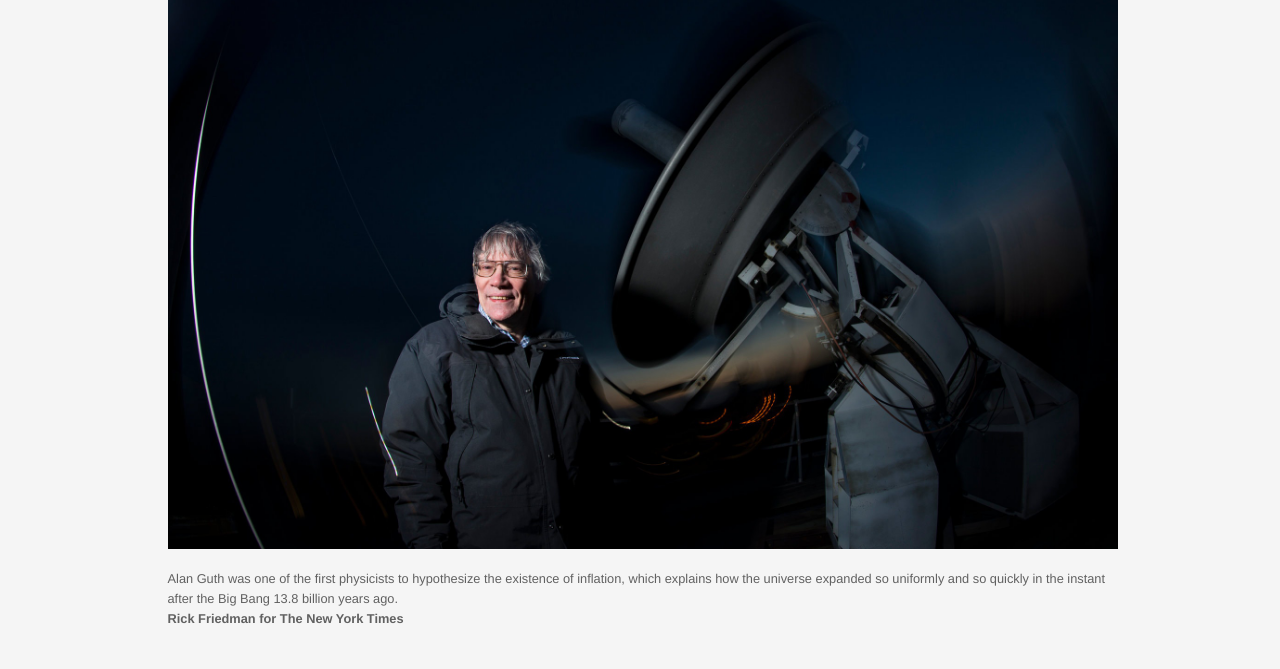
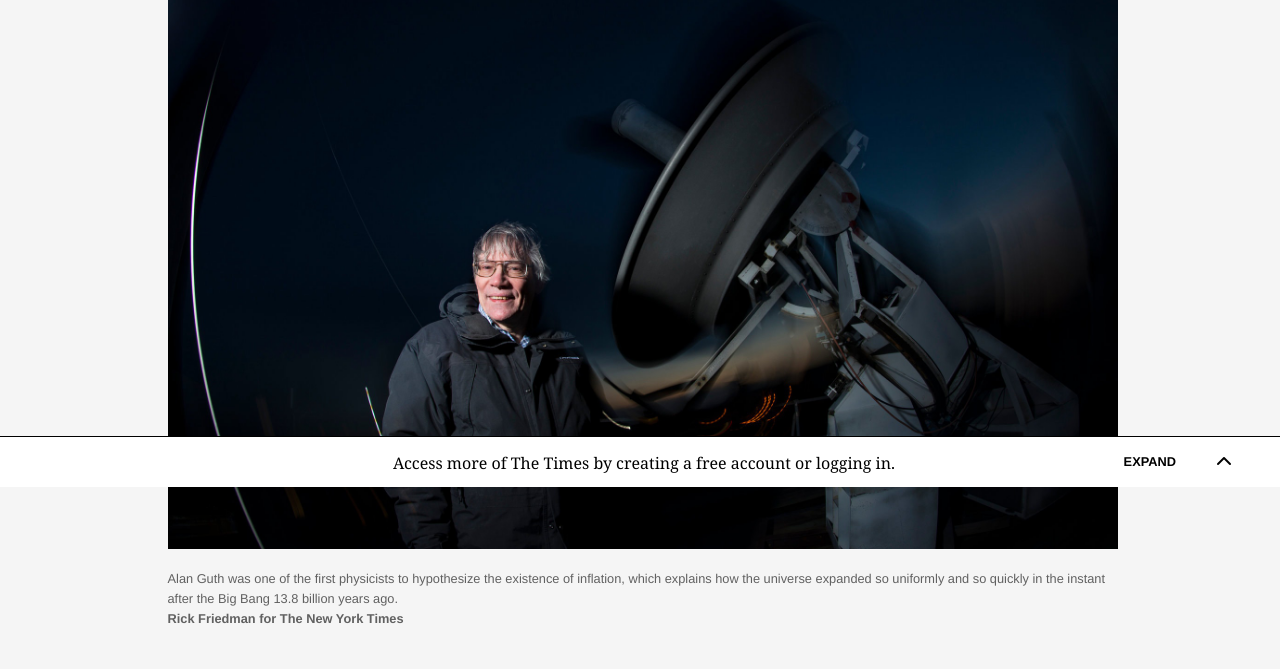
Before and after one commit to carlos-osorio-developer/carlos-osorio-developer.github.io, a PHP site: page / in a window 1280 px wide. Shown: the part 313-982 px from the top of the page. Run offline with PHP 8.4, Linux system fonts and the light colour scheme; some libraries are stand-ins or nearby versions.

Commit message:
Implement a fixed footer

```diff
--- a/css/styles.css
+++ b/css/styles.css
@@ -360,7 +360,6 @@ header ul .logo {
 }
 
 .logo span {
-  display: inline-block;
   float: right;
   color: #326891;
   line-height: 40px;
@@ -368,7 +367,6 @@ header ul .logo {
 }
 
 .suggleft > div > span {
-  display: inline-block;
   float: right;
 }
 
@@ -401,6 +399,7 @@ header ul .logo {
 
 footer {
   margin: 0 40px;
+  padding-bottom: 50px;
   border-top: #a0a0a0 double 3px;
 }
 
@@ -447,13 +446,48 @@ footer {
 }
 
 .copyright li a {
-  font-size: 0.75em;
+  font-size: 0.875em;
   font-weight: lighter;
   color: #a0a0a0;
 }
 
 .footernav .smalltext a {
   color: black;
+}
+
+/* fixed footer */
+
+#bottom-footer {
+  position: fixed;
+  bottom: 0;
+  height: 50px;
+  width: 100%;
+  padding: 0 2px;
+  background-color: #fff;
+  z-index: 10;
+  border-top: #000 solid 1px;
+  display: inline-block;
+}
+
+#bottom-footer .textfooter {
+  position: absolute;
+  width: 100%;
+  padding-top: 15px;
+  text-align: center;
+}
+
+#bottom-footer .iconsfooter {
+  display: flex;
+  height: 100%;
+  justify-content: flex-end;
+  align-items: center;
+  vertical-align: baseline;
+  padding: 0 50px;
+}
+
+#bottom-footer .iconsfooter span {
+  font-weight: bold;
+  padding-right: 40px;
 }
 
 /* queries */
--- a/index.html
+++ b/index.html
@@ -437,5 +437,12 @@
         </div>
     </section>
 </footer>
+<section id="bottom-footer">
+    <div class="textfooter">Access more of The Times by creating a free account or logging in.</div>
+    <div class="iconsfooter">
+        <span class="smalltext">EXPAND</span>
+        <i class="fas fa-chevron-up"></i>
+    </div>
+</section>
 </body>
 </html>
```
